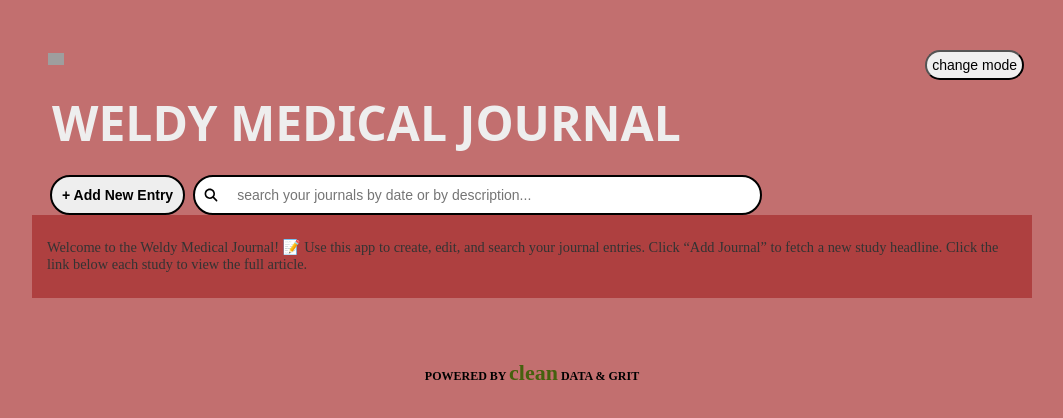
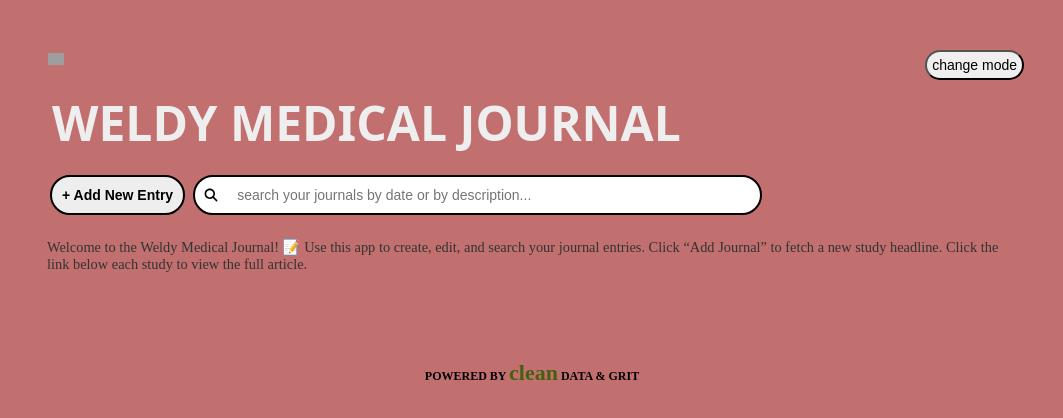
Before and after one commit to SharokM/journal_weldy, a React (Create React App) app: page / in a window 1280 px wide. Shown: the top 418 px of the page, without its empty margins (108-1171 px from the left). Built offline with nearby package versions, Linux system fonts and the light colour scheme; no server answers; grey boxes are pictures that could not be loaded.

Commit message:
css changes

```diff
--- a/src/index.css
+++ b/src/index.css
@@ -135,7 +135,7 @@ textarea {
 }
 
 .app-description {
-  background-color: rgba(165, 42, 42, 0.674);
+  background-color: rgb(165 42 42 / 0%);
   padding: 10px 15px;
   margin-bottom: 10px;
   font-size: 0.9rem;
```
